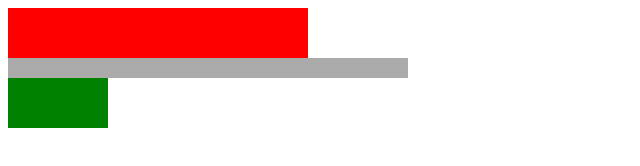
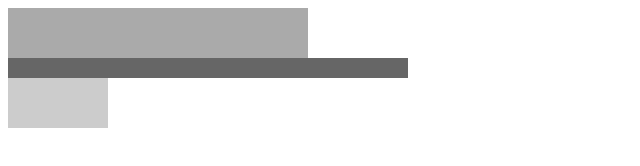
Before and after one commit to programadornovato/sass, a plain HTML site: page index.html in a window 1280 px wide. Shown: the whole page, without its empty margins (0-640 px from the left). Drawn offline with Linux system fonts and the light colour scheme.

Commit message:
Curso de SASS🌈 de 0 a 100 [07.- Operaciones y Listas]
Video:
https://youtu.be/PxG8u9GWwGI

```diff
--- a/rutaSass/_mixin.scss
+++ b/rutaSass/_mixin.scss
@@ -3,12 +3,14 @@
     width: $ancho;
     height: $alto;
 }
+$color:#333;
+$colores:(#333,#666,#888,#aaa);
 #rec1{
-    @include forma(red,300px,50px);
+    @include forma(nth($colores,4),300px,50px);
 }
 #rec2{
-    @include forma(#aaa,400px,20px);
+    @include forma($color*2,400px,20px);
 }
 #rec3{
-    @include forma(green,100px,50px);
+    @include forma($color*4,100px,50px);
 }
```
Also changed, not shown: rutaCss/estilo.css, 2 other files.
